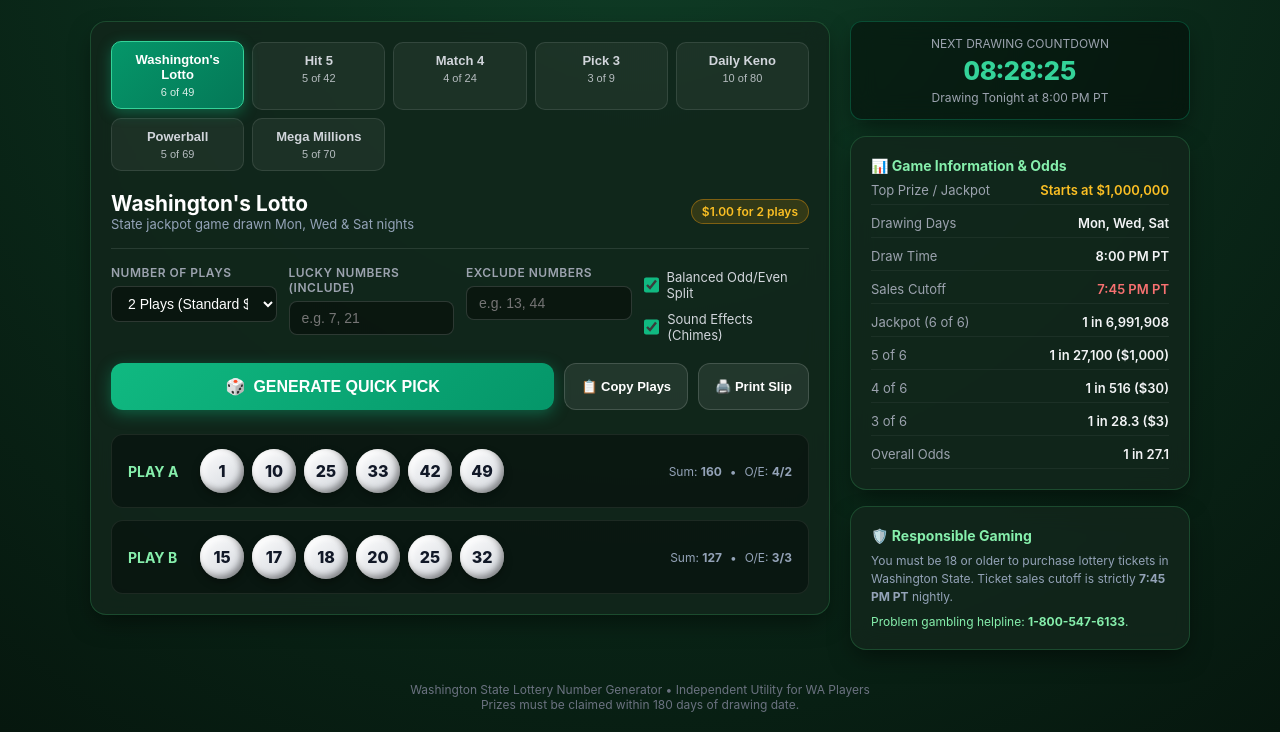
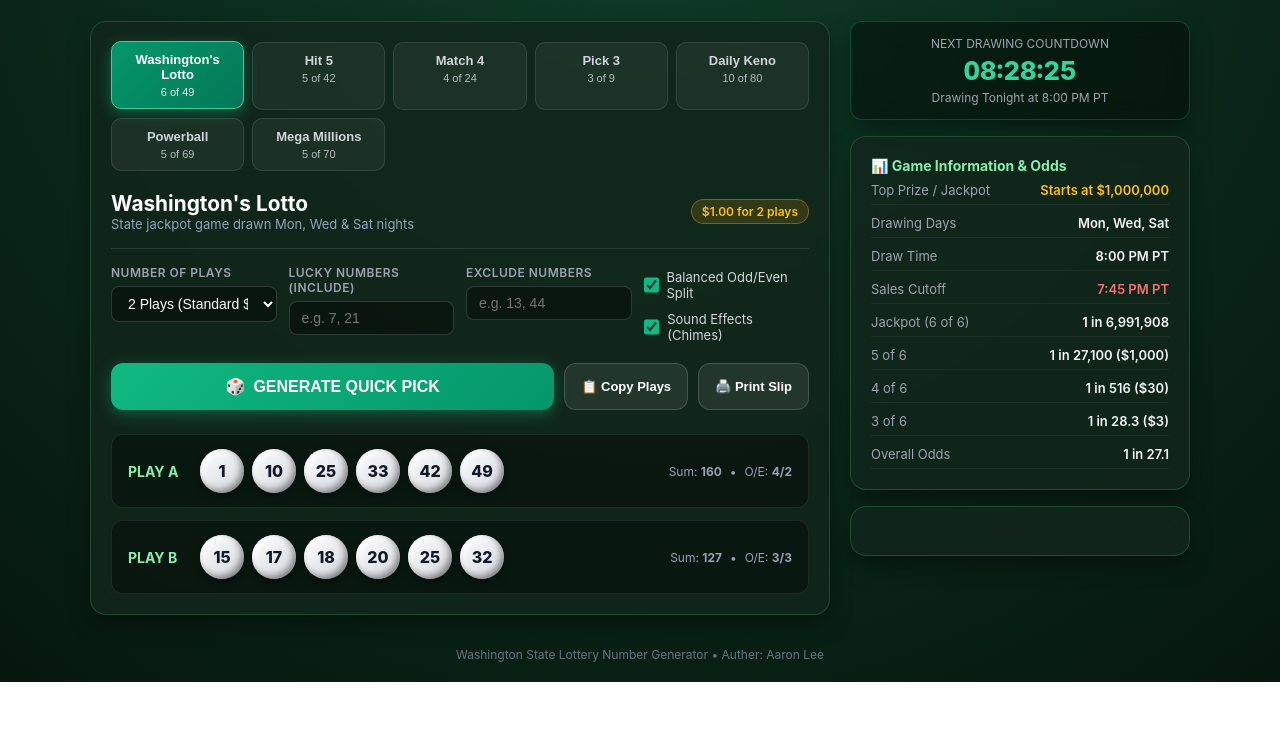
Before and after one commit to Aaron007lee/WALottoNumGenerator, a website: page index.html in a window 1280 px wide. Shown: the part 122-854 px from the top of the page. After the commit the page ends 804 px from the top, so only its background shows below. Drawn offline with Linux system fonts and the light colour scheme.

Commit message:
Removing footer text and other jargon that is not relevant to the project. Updated author name in package.json to reflect the correct author.

```diff
--- a/index.html
+++ b/index.html
@@ -573,13 +573,7 @@
       </div>
 
       <div class="card">
-        <div class="sidebar-section-title">🛡️ Responsible Gaming</div>
-        <p style="font-size: 12px; color: #94a3b8; line-height: 1.5;">
-          You must be 18 or older to purchase lottery tickets in Washington State. Ticket sales cutoff is strictly <strong>7:45 PM PT</strong> nightly.
-        </p>
-        <p style="font-size: 12px; color: #86efac; margin-top: 8px;">
-          Problem gambling helpline: <strong>1-800-547-6133</strong>.
-        </p>
+        <div class="sidebar-section-title"></div>
       </div>
     </aside>
   </main>
@@ -587,8 +581,7 @@
   <div id="toast">Copied to clipboard!</div>
 
   <footer>
-    <p>Washington State Lottery Number Generator • Independent Utility for WA Players</p>
-    <p>Prizes must be claimed within 180 days of drawing date.</p>
+    <p>Washington State Lottery Number Generator • Auther: Aaron Lee</p>
   </footer>
 
   <script>
```
